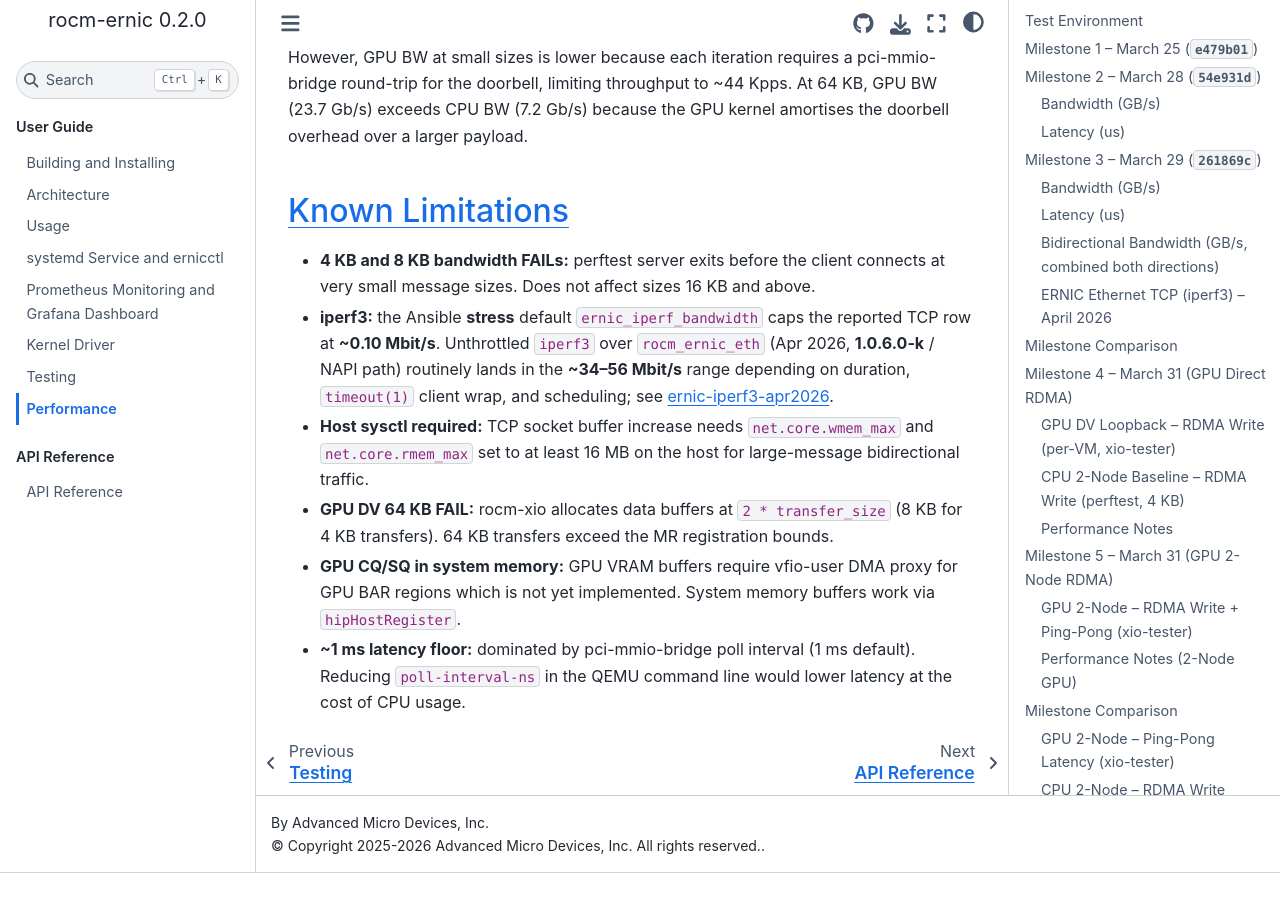
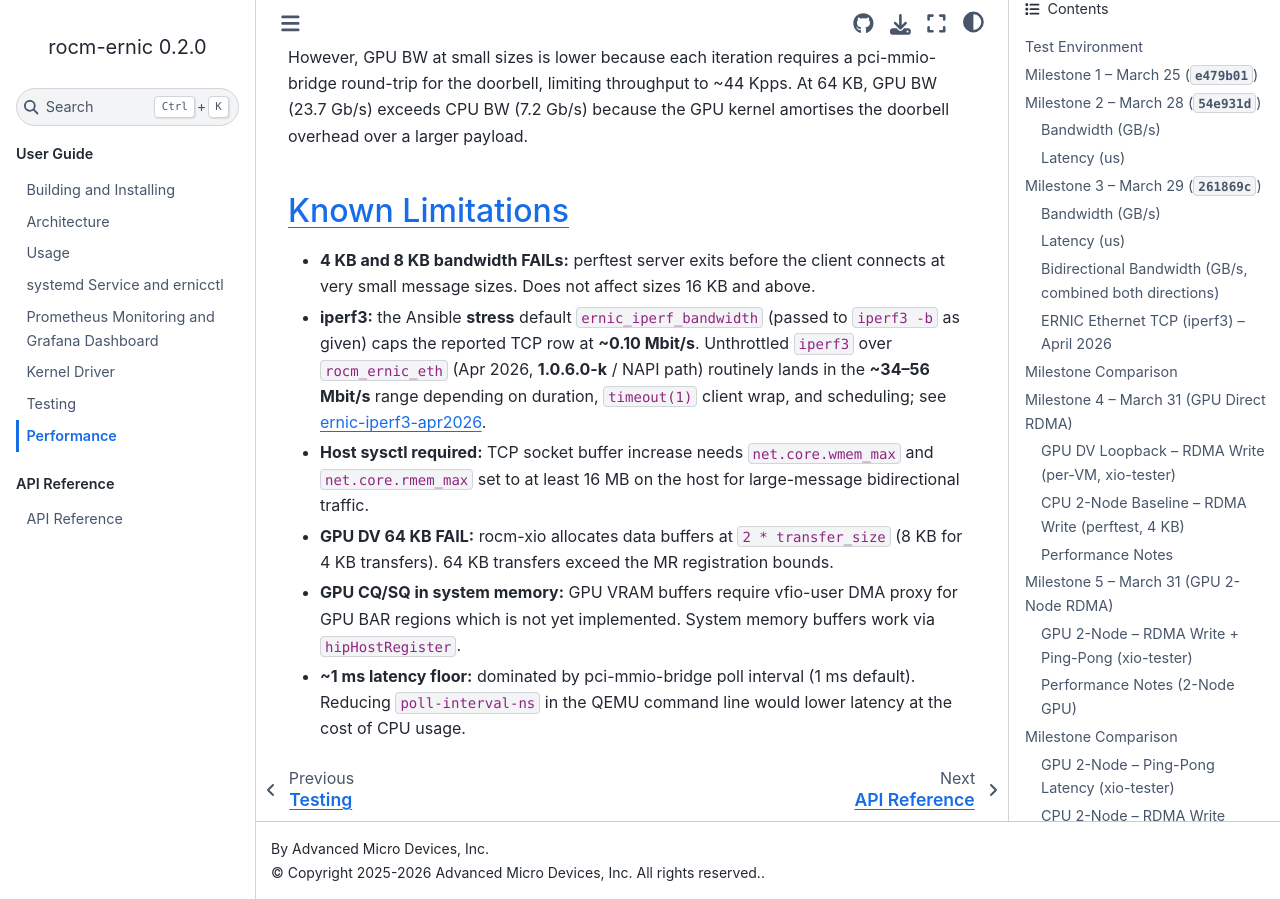
Before and after one commit to ROCm/rocm-ernic, a Sphinx documentation site: the page built from docs/performance.rst, in a window 1280 px wide and 900 px high, scrolled down 18590 px. Built offline with Sphinx 7.4.7 and the Sphinx Book theme 1.1.4, drawn with Linux system fonts in a browser that asks for light colours; before the commit the page ends 19463 px from its top, so only the background shows below that.

Commit message:
ansible: pass ernic_iperf_bandwidth to iperf3 -b unchanged
Remove regex_replace stripping from sanity, stress, and tcp-performance
playbooks so iperf_bw is exactly ernic_iperf_bandwidth (tcp-perf keeps
default('10G') when the var is unset).

Update group_vars comments and set the default to 8M so behavior matches
the previous effective -b value after the old MiB/s stripping.

Docs: note in performance.rst Known Limitations that the value is passed
to iperf3 -b as given.

```diff
--- a/docs/performance.rst
+++ b/docs/performance.rst
@@ -714,8 +714,9 @@
   before the client connects at very small message sizes.
   Does not affect sizes 16 KB and above.
 
-- **iperf3:** the Ansible **stress** default ``ernic_iperf_bandwidth`` caps
-  the reported TCP row at **~0.10 Mbit/s**.  Unthrottled ``iperf3`` over
+- **iperf3:** the Ansible **stress** default ``ernic_iperf_bandwidth`` (passed
+  to ``iperf3 -b`` as given) caps the reported TCP row at **~0.10 Mbit/s**.
+  Unthrottled ``iperf3`` over
   ``rocm_ernic_eth`` (Apr 2026, **1.0.6.0-k** / NAPI path) routinely lands
   in the **~34--56 Mbit/s** range depending on duration, ``timeout(1)``
   client wrap, and scheduling; see `ernic-iperf3-apr2026`_.
```
Also changed, not shown: 4 other files.
